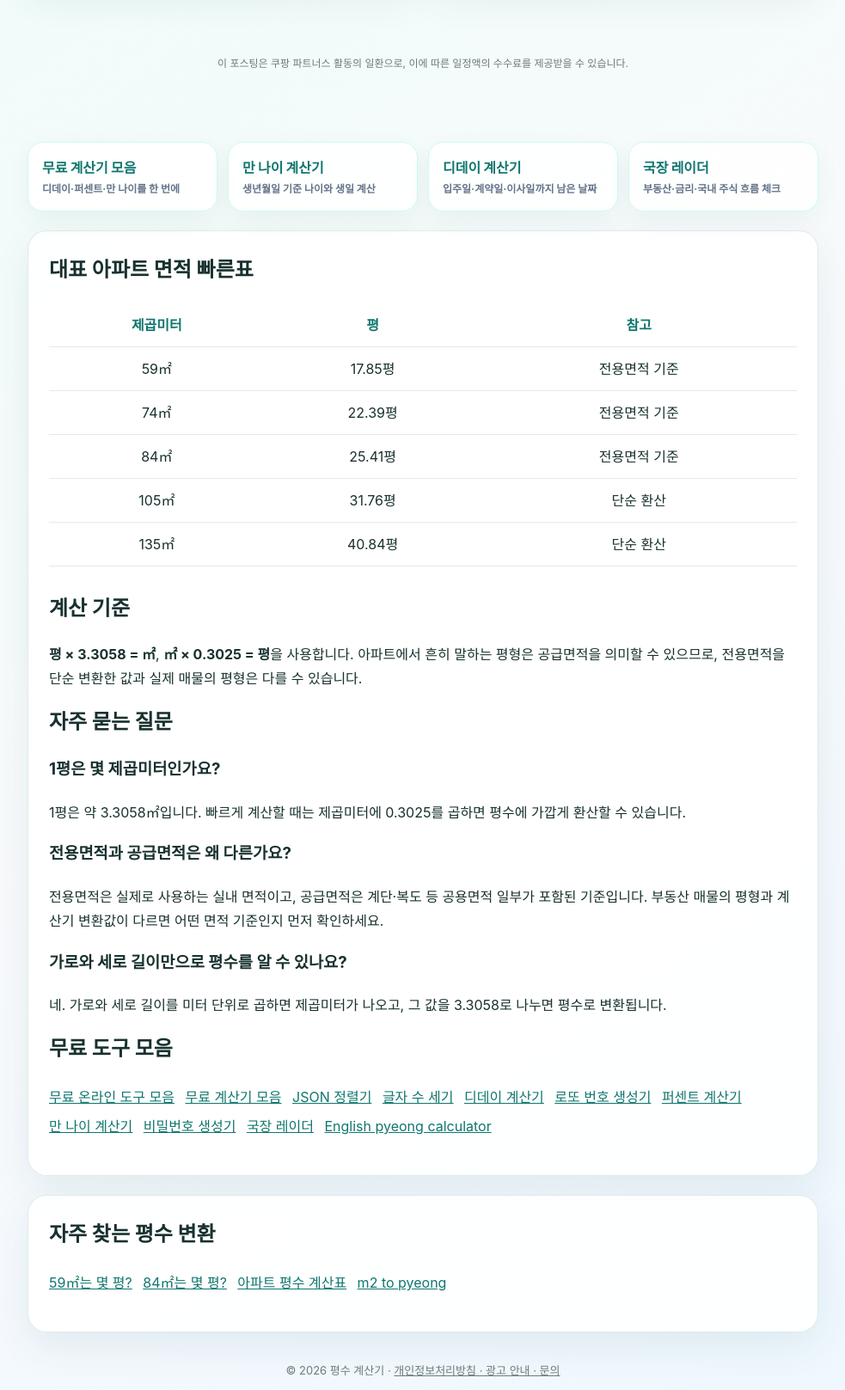
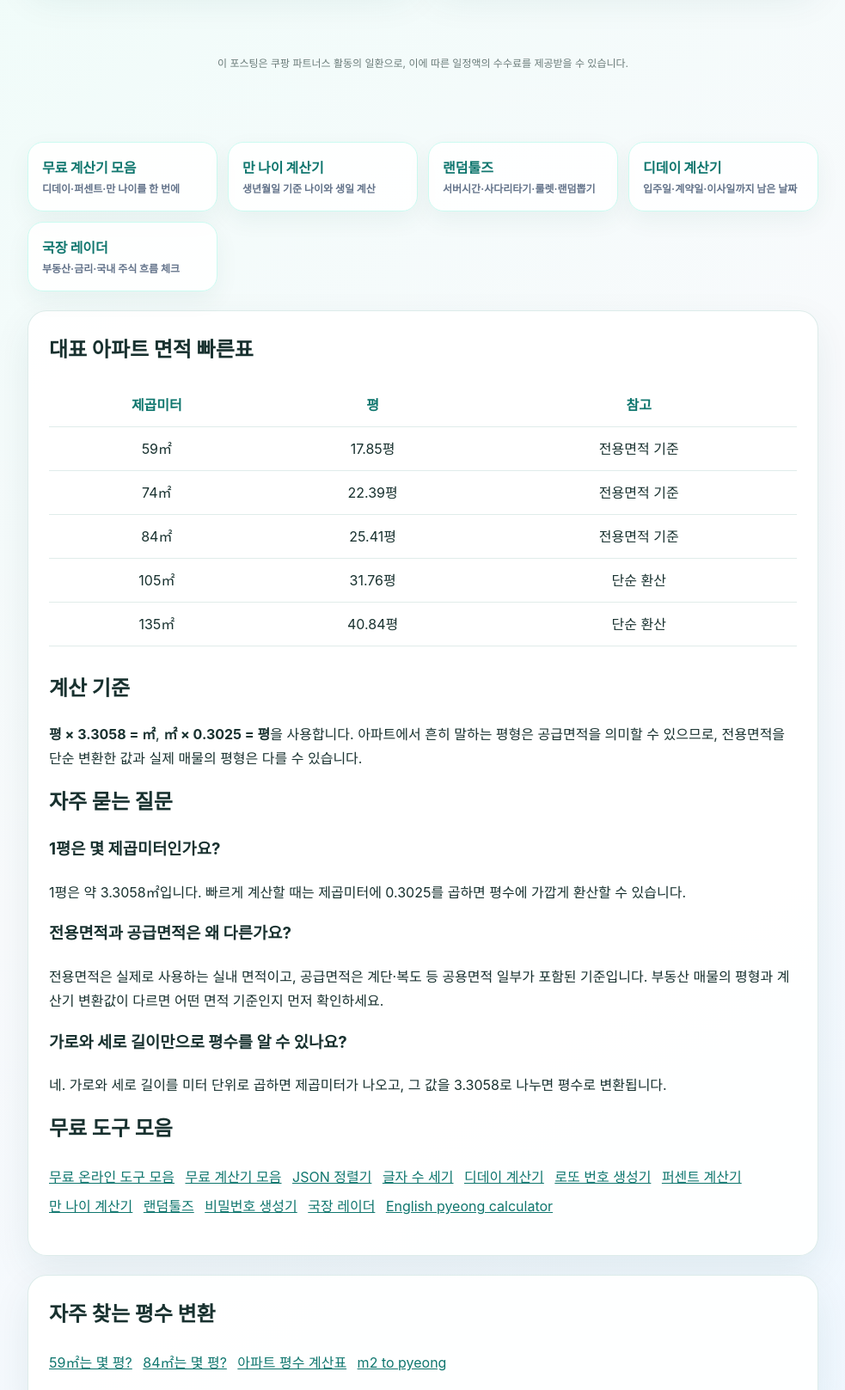
Before and after one commit to inma8743/area-calculator, a plain HTML site: page index.html in a window 1280 px wide. Shown: the part 576-2193 px from the top of the page at 86% size, without its empty margins (148-1131 px from the left). Drawn offline with Linux system fonts and the light colour scheme; a script that the page names is missing.

Commit message:
Link random tools hub

```diff
--- a/index.html
+++ b/index.html
@@ -174,6 +174,7 @@
     <section class="next-grid" aria-label="많이 찾는 다음 계산기">
       <a class="next-card" href="https://password-generator-self-seven.vercel.app/calculators.html">무료 계산기 모음<span>디데이·퍼센트·만 나이를 한 번에</span></a>
       <a class="next-card" href="https://age-calculator-mu-two.vercel.app/">만 나이 계산기<span>생년월일 기준 나이와 생일 계산</span></a>
+      <a class="next-card" href="https://random-tools-kr.vercel.app/">랜덤툴즈<span>서버시간·사다리타기·룰렛·랜덤뽑기</span></a>
       <a class="next-card" href="https://dday-calculator-seven.vercel.app/">디데이 계산기<span>입주일·계약일·이사일까지 남은 날짜</span></a>
       <a class="next-card" href="https://stock-board-ten.vercel.app/">국장 레이더<span>부동산·금리·국내 주식 흐름 체크</span></a>
     </section>
@@ -209,6 +210,7 @@
         <a href="https://lotto-generate.vercel.app/">로또 번호 생성기</a>
         <a href="https://percent-calculator-ten.vercel.app/">퍼센트 계산기</a>
         <a href="https://age-calculator-mu-two.vercel.app/">만 나이 계산기</a>
+        <a href="https://random-tools-kr.vercel.app/">랜덤툴즈</a>
         <a href="https://password-generator-self-seven.vercel.app/">비밀번호 생성기</a>
         <a href="https://stock-board-ten.vercel.app/">국장 레이더</a>
         <a href="/en.html">English pyeong calculator</a>
```
